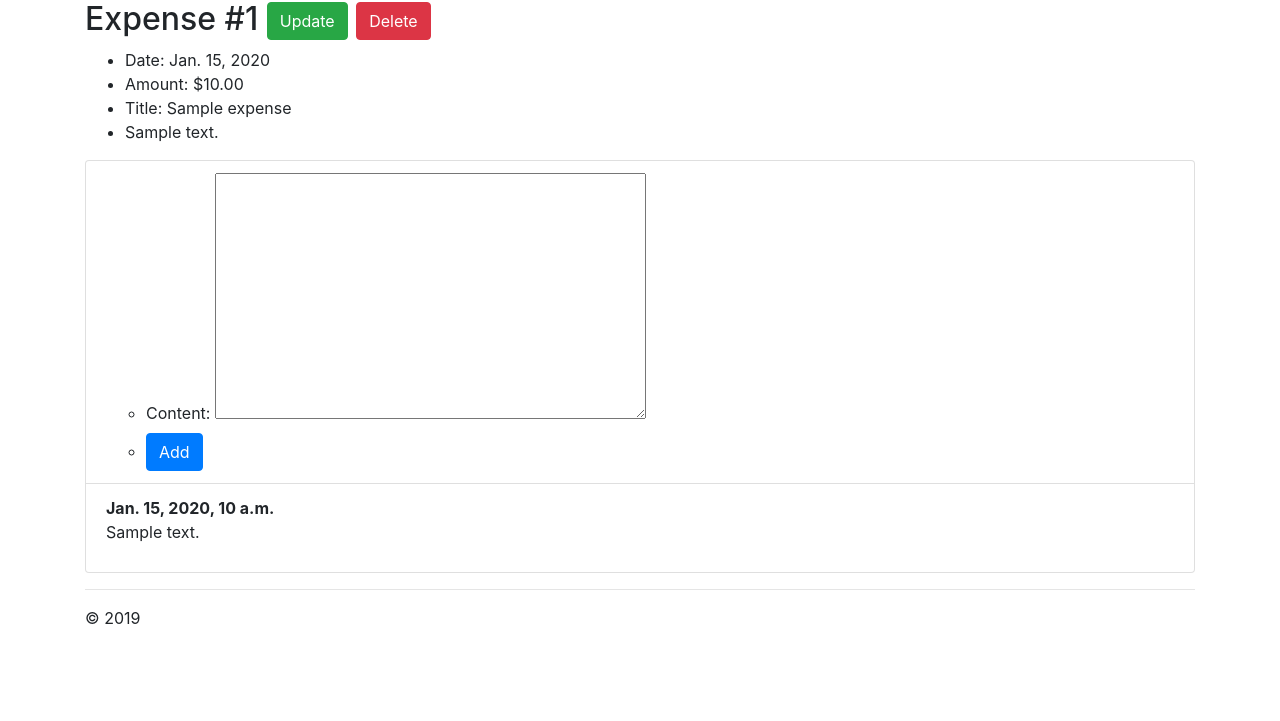
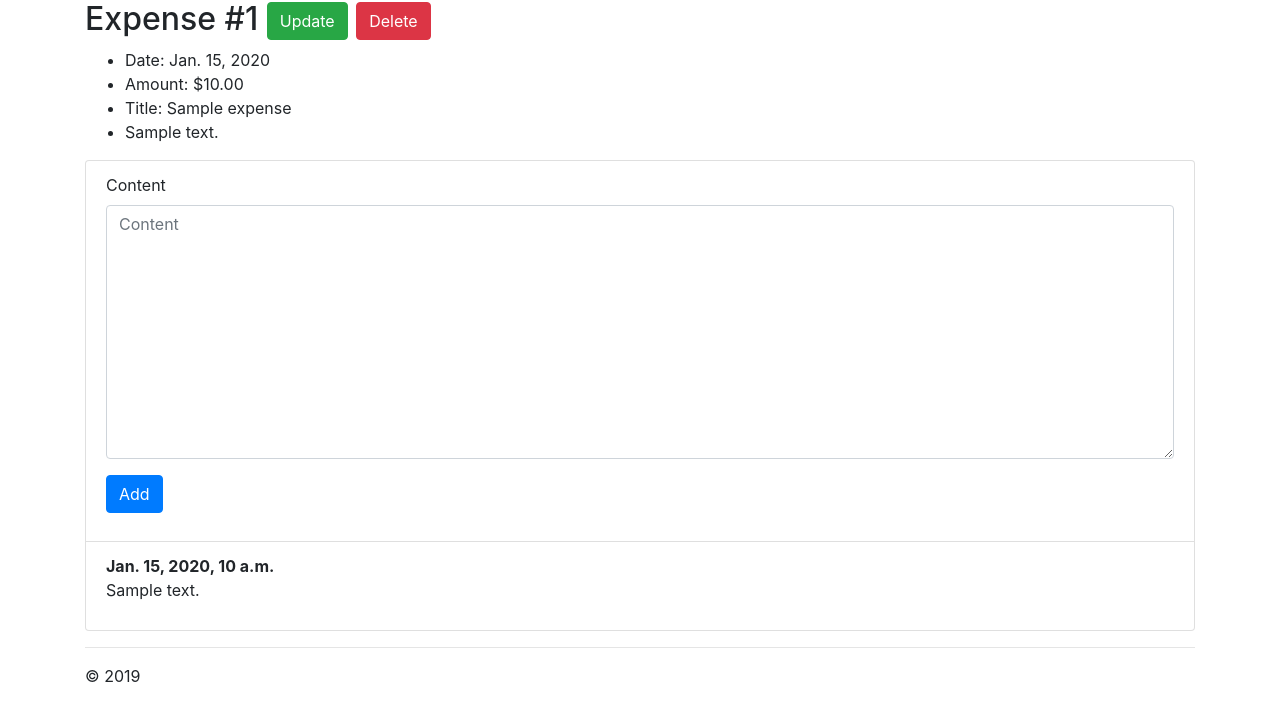
Before and after one commit to nonZero/ExMan2018, a Django app: page /1/ in a window 1280 px wide. Shown: the part 56-777 px from the top of the page. Run offline with Django 3.2, Linux system fonts and the light colour scheme; a user stored in the database is signed in; tables that the repository leaves empty hold one stand-in row (values such as "Sample post"); some libraries are stand-ins or nearby versions.

Commit message:
cleanup (bootstrap form for note)

```diff
--- a/expenses/templates/expenses/expense_detail.html
+++ b/expenses/templates/expenses/expense_detail.html
@@ -1,4 +1,5 @@
 {% extends "base.html" %}
+{% load bootstrap4 %}
 
 {% block title %}
     Expense #{{ object.id }}
@@ -6,10 +7,10 @@
 
 {% block heading %}
     Expense #{{ object.id }}
-        <a class="btn btn-success"
-           href="{% url "expenses:update" object.pk %}">Update</a>
-        <a class="btn btn-danger"
-           href="{% url "expenses:delete" object.pk %}">Delete</a>
+    <a class="btn btn-success"
+       href="{% url "expenses:update" object.pk %}">Update</a>
+    <a class="btn btn-danger"
+       href="{% url "expenses:delete" object.pk %}">Delete</a>
 {% endblock %}
 
 {% block content %}
@@ -32,12 +33,10 @@
         <li class="list-group-item">
             <form method="POST" novalidate>
                 {% csrf_token %}
-                <ul>
-                    {{ view.form.as_ul }}
-                    <li>
-                        <button class="btn btn-primary">Add</button>
-                    </li>
-                </ul>
+                {% bootstrap_form view.form %}
+                <div class="form-group">
+                    <button class="btn btn-primary">Add</button>
+                </div>
             </form>
         </li>
         {% for note in object.notes.all %}
```
